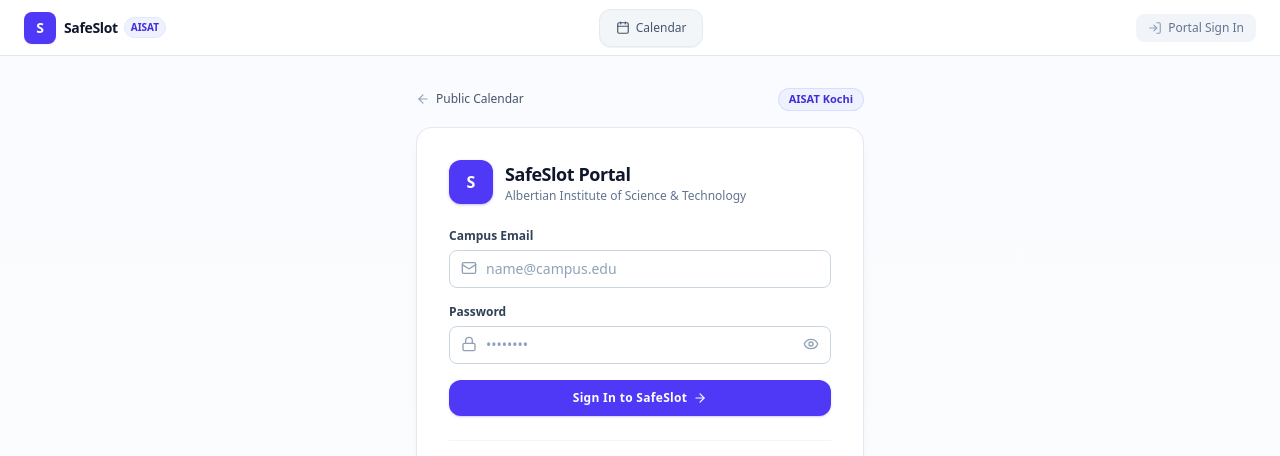
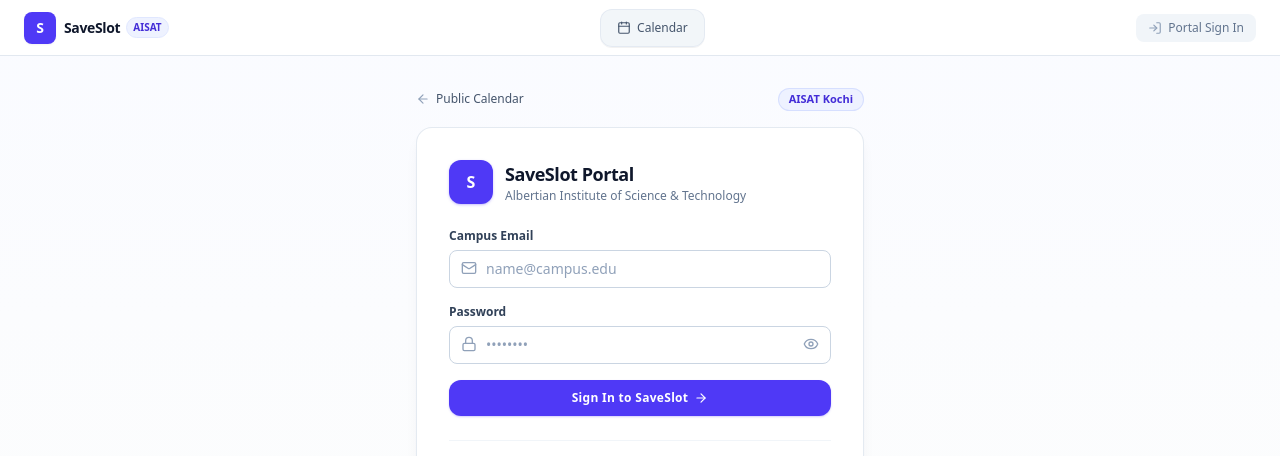
Before and after one commit to builderclan/save-slot, a Next.js app: page /login in a window 1280 px wide. Shown: the top 456 px of the page. Built offline with nearby package versions, Linux system fonts and the light colour scheme; no server answers.

Commit message:
chore(branding): rename application to SaveSlot

```diff
--- a/package.json
+++ b/package.json
@@ -1,5 +1,5 @@
 {
-  "name": "calendar-bc",
+  "name": "saveslot",
   "version": "0.1.0",
   "private": true,
   "scripts": {
--- a/src/app/layout.tsx
+++ b/src/app/layout.tsx
@@ -20,7 +20,7 @@ export const viewport: Viewport = {
 };
 
 export const metadata: Metadata = {
-  title: "SafeSlot • Campus Events & Scheduling • AISAT",
+  title: "SaveSlot • Campus Events & Scheduling • AISAT",
   description:
     "Official centralized student notice board and conflict-free event scheduling platform for Albertian Institute of Science & Technology (AISAT).",
 };
--- a/src/app/login/layout.tsx
+++ b/src/app/login/layout.tsx
@@ -2,9 +2,9 @@ import type { Metadata } from "next";
 import React from "react";
 
 export const metadata: Metadata = {
-  title: "Staff Sign In • SafeSlot • AISAT",
+  title: "Staff Sign In • SaveSlot • AISAT",
   description:
-    "Sign in to access the SafeSlot campus workspace for community leads and administration.",
+    "Sign in to access the SaveSlot campus workspace for community leads and administration.",
 };
 
 export default function LoginLayout({
--- a/src/app/login/page.tsx
+++ b/src/app/login/page.tsx
@@ -224,7 +224,7 @@ export default function LoginPage() {
               <div className="min-w-0">
                 <div className="flex items-center gap-2">
                   <h1 className="text-lg font-bold text-slate-900 tracking-tight">
-                    SafeSlot Portal
+                    SaveSlot Portal
                   </h1>
                 </div>
                 <p className="text-xs text-slate-500 truncate">
@@ -368,7 +368,7 @@ export default function LoginPage() {
                   />
                 ) : (
                   <>
-                    <span>Sign In to SafeSlot</span>
+                    <span>Sign In to SaveSlot</span>
                     <ArrowRight className="w-3.5 h-3.5" aria-hidden="true" />
                   </>
                 )}
--- a/src/app/page.tsx
+++ b/src/app/page.tsx
@@ -484,7 +484,7 @@ export default function StudentNoticeBoardPage() {
           {/* Desktop Sidebar Bottom Status Card */}
           <div className="hidden lg:flex mt-auto pt-4 border-t border-slate-100 flex-col gap-1.5 pb-6">
             <div className="flex items-center justify-between text-[11px]">
-              <span className="font-semibold text-slate-700">SafeSlot™ System</span>
+              <span className="font-semibold text-slate-700">SaveSlot™ System</span>
               <span className="flex items-center gap-1 text-emerald-600 font-medium">
                 <span className="w-1.5 h-1.5 rounded-full bg-emerald-500 inline-block animate-pulse" />
                 Active
--- a/src/components/layout/navbar.tsx
+++ b/src/components/layout/navbar.tsx
@@ -107,7 +107,7 @@ export function Navbar() {
   return (
     <header className="sticky top-0 z-40 w-full h-14 border-b border-slate-200 bg-white/95 backdrop-blur-md">
       {/* Accessible h1 heading for document hierarchy */}
-      <h1 className="sr-only">SafeSlot • Campus Events & Scheduling • Albertian Institute of Science & Technology (AISAT)</h1>
+      <h1 className="sr-only">SaveSlot • Campus Events & Scheduling • Albertian Institute of Science & Technology (AISAT)</h1>
 
       <div className="w-full px-3 sm:px-6 h-full relative flex items-center justify-between gap-2 sm:gap-4">
         {/* Left: Brand + Date Controls if on Calendar Home */}
@@ -120,7 +120,7 @@ export function Navbar() {
             <div className="hidden xs:block sm:block">
               <div className="flex items-center gap-1.5">
                 <span className="font-semibold text-xs sm:text-sm tracking-tight text-slate-900 group-hover:text-indigo-600 transition-colors">
-                  SafeSlot
+                  SaveSlot
                 </span>
                 <span
                   className="hidden xl:inline-block text-[10px] px-1.5 py-0.5 rounded-full border border-indigo-100 bg-indigo-50 text-indigo-700 font-semibold"
--- a/src/components/notice-board/event-card.tsx
+++ b/src/components/notice-board/event-card.tsx
@@ -79,7 +79,7 @@ export function EventCard({ event, onSelect }: EventCardProps) {
         <div>
           {/* Integrated Calendar Date Tile + Event Title */}
           <div className="flex items-start gap-3">
-            {/* Calendar Date Badge (Signature SafeSlot Style) */}
+            {/* Calendar Date Badge (Signature SaveSlot Style) */}
             <div className="flex flex-col items-center justify-center w-11 h-12 rounded-xl bg-slate-50 border border-slate-200/90 text-center shadow-2xs shrink-0 group-hover:border-indigo-200 group-hover:bg-indigo-50/40 transition-colors">
               <span className="text-[10px] font-bold uppercase tracking-wider text-indigo-600 leading-tight pt-1">
                 {format(startDate, "MMM")}
--- a/src/lib/calendar-export.ts
+++ b/src/lib/calendar-export.ts
@@ -34,7 +34,7 @@ export function downloadIcsFile(event: CampusEvent) {
   const icsContent = [
     "BEGIN:VCALENDAR",
     "VERSION:2.0",
-    "PRODID:-//AISAT SafeSlot//Calendar//EN",
+    "PRODID:-//AISAT SaveSlot//Calendar//EN",
     "CALSCALE:GREGORIAN",
     "METHOD:PUBLISH",
     "BEGIN:VEVENT",
```
Also changed, not shown: 1 other file (tests, documents, lock files or other folders).
